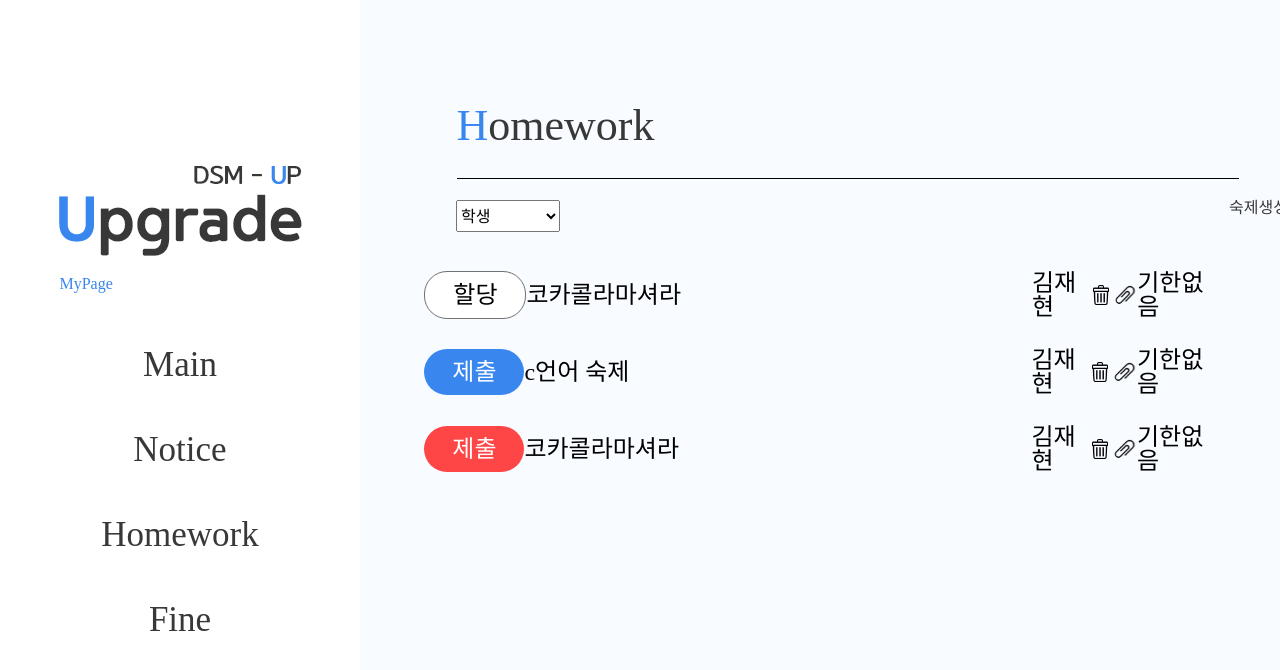
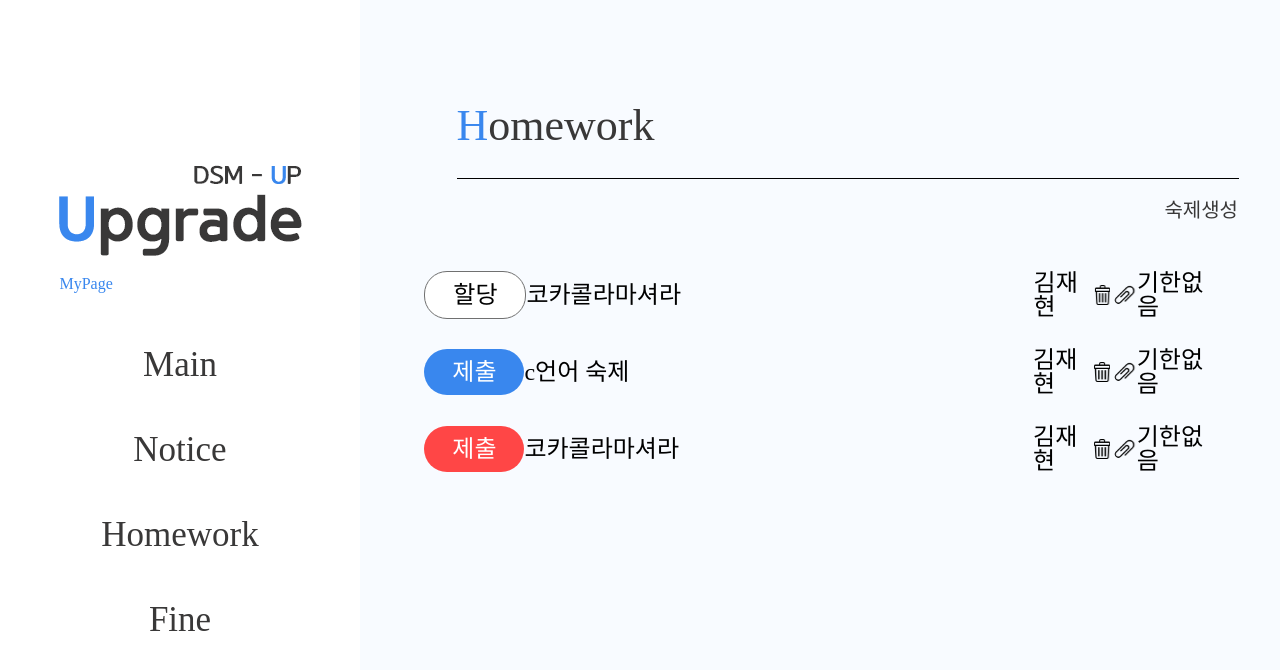
Before and after one commit to DSM-Upgrade/Client, a React app: page /homeworkAdmin in a window 1280 px wide. Shown: the top 670 px of the page. Built offline with nearby package versions, Linux system fonts and the light colour scheme; no server answers.

Commit message:
[REFACTOR] <src/component/~/HomeworkAdmin> publishing

```diff
--- a/src/component/Homework/HomeworkAdmin/HomeworkAdmin.js
+++ b/src/component/Homework/HomeworkAdmin/HomeworkAdmin.js
@@ -17,77 +17,67 @@ const HomeworkAdmin = () => {
           <TitleHeaderContainer text="Homework" />
         </div>
         <S.SettingBox>
-          <select>
-            <option>학생</option>
-            <option value={1}>김재현</option>
-          </select>
           <Link to="/homeworkCreate">
             <p>숙제생성</p>
           </Link>
         </S.SettingBox>
         <S.Wrapper>
-          <table>
+          <div className="test">
             <Link to="/HomeworkAdminDetailView">
               <S.AllocationBox>
-                <td>
+                <div>
                   <div>할당</div>
-                </td>
-                <td>
+                </div>
+                <div>
                   <p>코카콜라마셔라</p>
-                </td>
-                <td>
+                </div>
+                <div>
                   <p>김재현</p>
-                </td>
-                <Link className="trashLink" to="">
-                  <td className="trashImage"></td>
-                </Link>
+                </div>
+                <div className="trashImage"></div>
                 {isFiles ? <span id="clipImage"></span> : ""}
-                <td>
+                <div>
                   <p>{isDeadLine != null ? "기한없음" : `${isDeadLine}`}</p>
-                </td>
+                </div>
               </S.AllocationBox>
             </Link>
             <Link to="/HomeworkAdminDetailView">
               <S.SubmissionBox>
-                <td>
+                <div>
                   <div>제출</div>
-                </td>
-                <td>
+                </div>
+                <div>
                   <p>c언어 숙제</p>
-                </td>
-                <td>
+                </div>
+                <div>
                   <p>김재현</p>
-                </td>
-                <Link className="trashLink" to="">
-                  <td className="trashImage"></td>
-                </Link>
+                </div>
+                <div className="trashImage"></div>
                 {isFiles ? <span id="clipImage"></span> : ""}
-                <td>
+                <div>
                   <p>{isDeadLine != null ? "기한없음" : `${isDeadLine}`}</p>
-                </td>
+                </div>
               </S.SubmissionBox>
             </Link>
             <Link to="/HomeworkAdminDetailView">
               <S.UnsubmittedBox>
-                <td>
+                <div>
                   <div>제출</div>
-                </td>
-                <td>
+                </div>
+                <div>
                   <p>코카콜라마셔라</p>
-                </td>
-                <td>
+                </div>
+                <div>
                   <p>김재현</p>
-                </td>
-                <Link className="trashLink" to="">
-                  <td className="trashImage"></td>
-                </Link>
+                </div>
+                <div className="trashImage"></div>
                 {isFiles ? <span id="clipImage"></span> : ""}
-                <td>
+                <div>
                   <p>{isDeadLine != null ? "기한없음" : `${isDeadLine}`}</p>
-                </td>
+                </div>
               </S.UnsubmittedBox>
             </Link>
-          </table>
+          </div>
         </S.Wrapper>
       </S.MainWrapper>
     </S.Container>
--- a/src/component/Homework/HomeworkAdmin/style.js
+++ b/src/component/Homework/HomeworkAdmin/style.js
@@ -28,20 +28,17 @@ export const SettingBox = styled.div`
   position: absolute;
   top: 200px;
   left: -4px;
-  width: 65vw;
+  width: 85%;
   height: 6%;
   display: flex;
-  justify-content: space-between;
+  justify-content: flex-end;
   margin: 0 0 30px 100px;
-  select {
-    width: 104px;
-    height: 32px;
-    font-size: 16px;
-  }
   a {
     text-decoration: none;
   }
   a > p {
+    font-size: 20px;
+    font-family: "고도 M";
     color: #393838;
   }
 `;
@@ -61,7 +58,7 @@ export const Wrapper = styled.div`
     display: flex;
     justify-content: center;
   }
-  table {
+  .test {
     width: 100%;
     height: 100%;
     display: flex;
@@ -70,7 +67,7 @@ export const Wrapper = styled.div`
   }
 `;
 
-export const AllocationBox = styled.tr`
+export const AllocationBox = styled.div`
   width: 86%;
   height: 77px;
   display: flex;
@@ -78,7 +75,7 @@ export const AllocationBox = styled.tr`
   align-items: center;
   cursor: pointer;
   justify-content: space-around;
-  div {
+  div:nth-child(1) > div {
     display: flex;
     justify-content: center;
     align-items: center;
@@ -95,8 +92,13 @@ export const AllocationBox = styled.tr`
     font-size: 24px;
     font-family: "고도 M";
   }
-  td:nth-child(2) {
+  div:nth-child(2) {
     width: 570px;
+    & > p {
+      text-overflow: ellipsis;
+      white-space: nowrap;
+      overflow: hidden;
+    }
     /* margin-right: 80px; */
   }
   .trashLink {
@@ -125,7 +127,7 @@ export const AllocationBox = styled.tr`
   }
 `;
 
-export const SubmissionBox = styled.tr`
+export const SubmissionBox = styled.div`
   width: 86%;
   height: 77px;
   display: flex;
@@ -133,7 +135,7 @@ export const SubmissionBox = styled.tr`
   align-items: center;
   cursor: pointer;
   justify-content: space-around;
-  div {
+  div:nth-child(1) > div {
     color: #ffffff;
     background-color: #3987ee;
     display: flex;
@@ -150,8 +152,13 @@ export const SubmissionBox = styled.tr`
     font-size: 24px;
     font-family: "고도 M";
   }
-  td:nth-child(2) {
+  div:nth-child(2) {
     width: 570px;
+    & > p {
+      text-overflow: ellipsis;
+      white-space: nowrap;
+      overflow: hidden;
+    }
     /* margin-right: 80px; */
   }
   .trashLink {
@@ -180,7 +187,7 @@ export const SubmissionBox = styled.tr`
   }
 `;
 
-export const UnsubmittedBox = styled.tr`
+export const UnsubmittedBox = styled.div`
   width: 86%;
   height: 77px;
   display: flex;
@@ -188,7 +195,7 @@ export const UnsubmittedBox = styled.tr`
   align-items: center;
   cursor: pointer;
   justify-content: space-around;
-  div {
+  div:nth-child(1) > div {
     color: #ffffff;
     background-color: #ff4646;
     display: flex;
@@ -205,8 +212,13 @@ export const UnsubmittedBox = styled.tr`
     font-size: 24px;
     font-family: "고도 M";
   }
-  td:nth-child(2) {
+  div:nth-child(2) {
     width: 570px;
+    & > p {
+      text-overflow: ellipsis;
+      white-space: nowrap;
+      overflow: hidden;
+    }
     /* margin-right: 80px; */
   }
   .trashLink {
```
